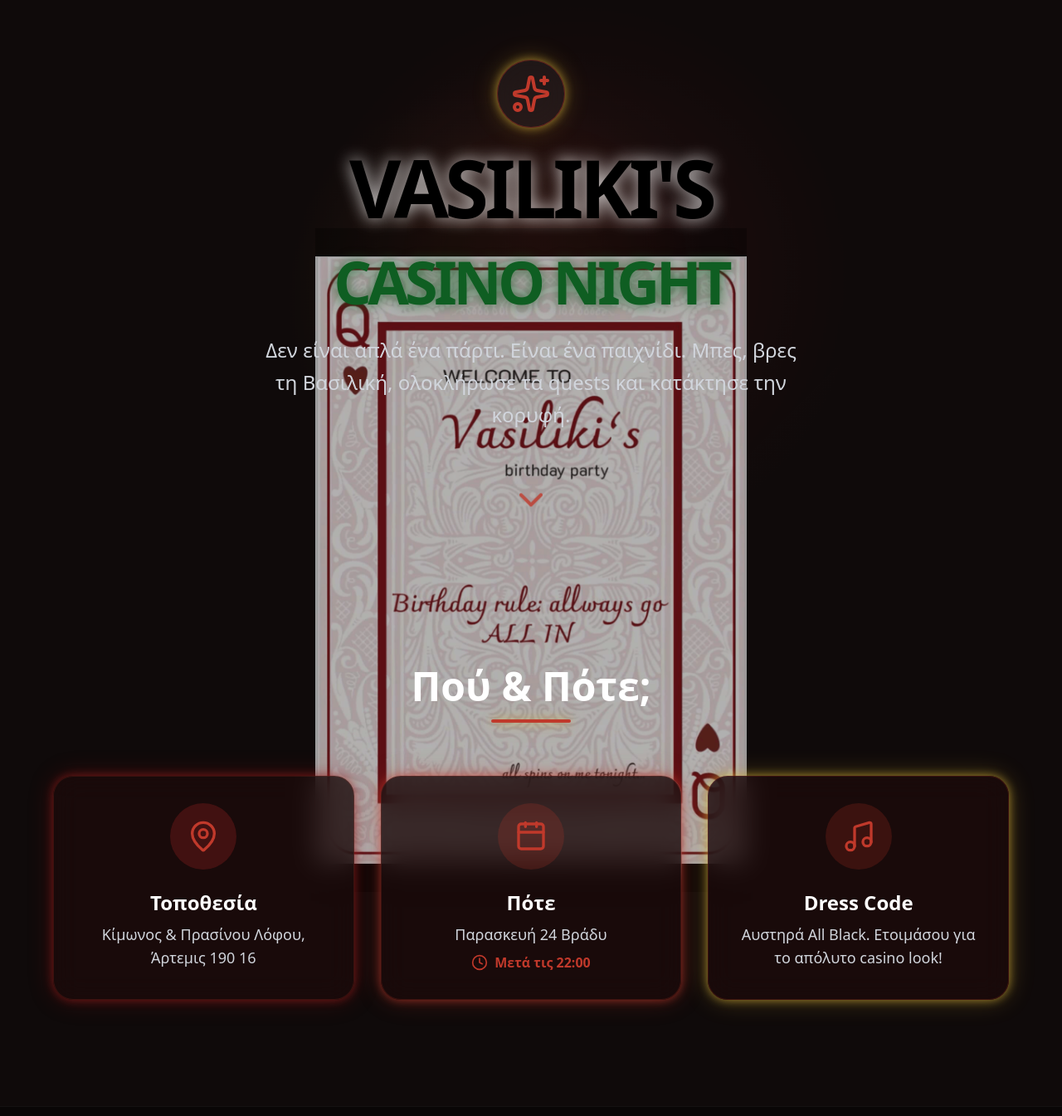
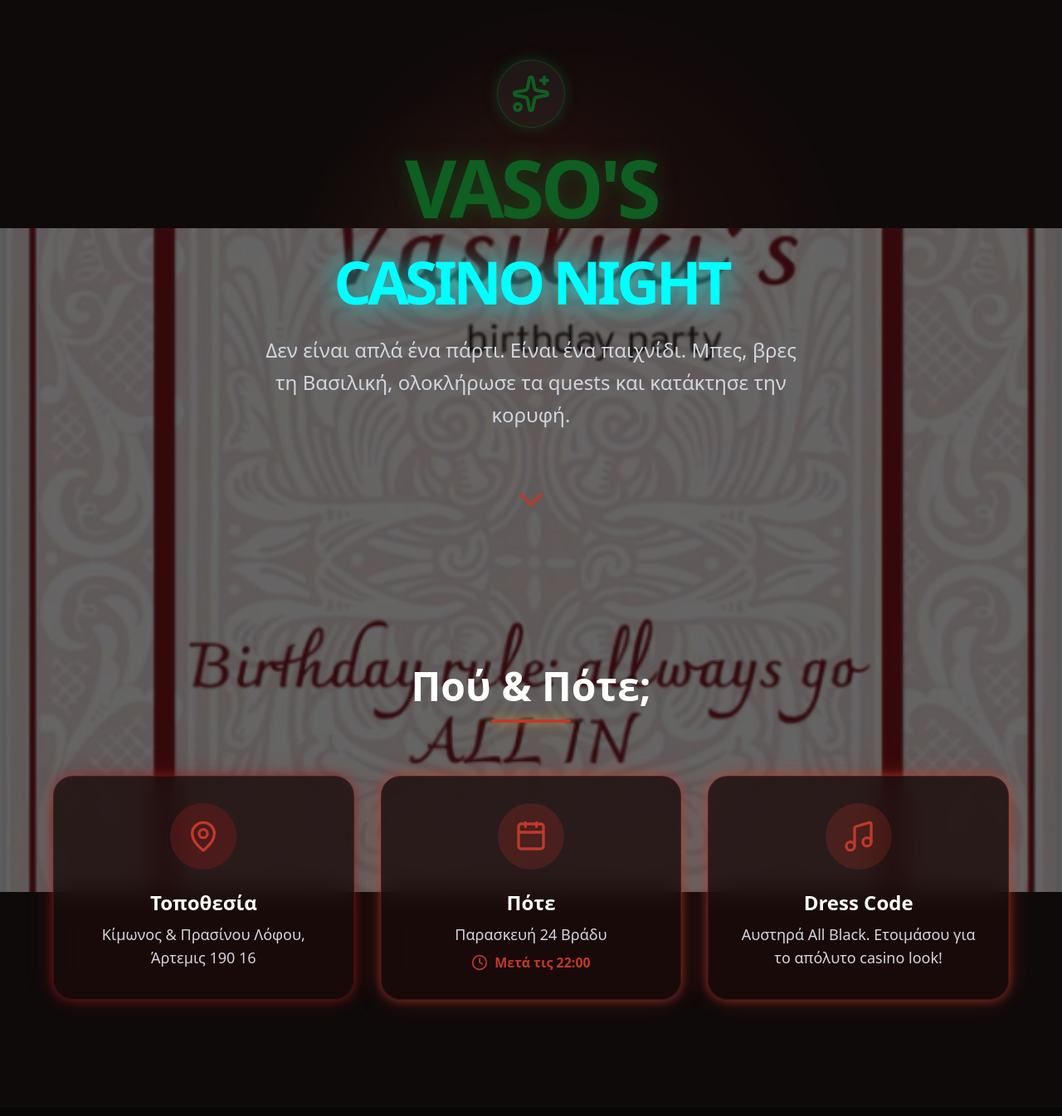
Before and after one commit to gamwmanos/vasos-party-app, a Next.js app: page / in a window 1280 px wide. Shown: the part 125-1470 px from the top of the page at 83% size. Built offline with nearby package versions, Linux system fonts and the light colour scheme.

Commit message:
Update quests, home design, and gallery lock logic

```diff
--- a/src/app/gallery/page.tsx
+++ b/src/app/gallery/page.tsx
@@ -21,6 +21,11 @@ export default function Gallery() {
   const router = useRouter();
   const [items, setItems] = useState<GalleryItem[]>([]);
   const [downloadingId, setDownloadingId] = useState<string | null>(null);
+  const [currentUserId, setCurrentUserId] = useState<string | null>(null);
+
+  useEffect(() => {
+    setCurrentUserId(localStorage.getItem("party_userId"));
+  }, []);
 
   useEffect(() => {
     const q = query(collection(db, "gallery"), orderBy("timestamp", "desc"));
@@ -112,6 +117,7 @@ export default function Gallery() {
                   <p className="text-sm text-gray-400">{quest.description}</p>
                 </div>
 
+                {questItems.some(item => item.userId === currentUserId) ? (
                   <div className="grid grid-cols-2 gap-4 sm:grid-cols-3 md:grid-cols-4">
                     {questItems.map((item, i) => (
                       <motion.div
@@ -148,6 +154,15 @@ export default function Gallery() {
                       </motion.div>
                     ))}
                   </div>
+                ) : (
+                  <div className="bg-white/5 border border-[#c0392b]/30 rounded-xl p-8 flex flex-col items-center justify-center text-center">
+                    <div className="w-12 h-12 bg-[#c0392b]/20 rounded-full flex items-center justify-center mb-3">
+                      <span className="text-2xl">🔒</span>
+                    </div>
+                    <p className="text-white font-medium mb-1">Κρυφό Περιεχόμενο</p>
+                    <p className="text-sm text-gray-400">Ανέβασε πρώτα τη δική σου φωτογραφία σε αυτό το quest για να δεις τι ανέβασαν οι άλλοι!</p>
+                  </div>
+                )}
               </div>
             );
           })}
--- a/src/app/page.tsx
+++ b/src/app/page.tsx
@@ -78,39 +78,15 @@ export default function Home() {
 
       {/* --- SECTION 1: HERO --- */}
       <section className="relative h-screen flex flex-col items-center justify-center pt-20 pb-10 z-10">
-        <motion.div style={{ y: heroY, opacity: heroOpacity }} className="absolute inset-0 z-0 flex items-center justify-center">
-          {/* Left decorative panel */}
-          <div className="absolute left-0 top-0 bottom-0 hero-side-panel relative overflow-hidden" style={{ width: 'calc((100vw - min(100vh * 0.65, 100vw)) / 2)' }}>
-            <div className="absolute inset-0" style={{
-              backgroundImage: `repeating-linear-gradient(0deg, transparent, transparent 28px, rgba(212,175,55,0.12) 28px, rgba(212,175,55,0.12) 29px), repeating-linear-gradient(90deg, transparent, transparent 28px, rgba(212,175,55,0.06) 28px, rgba(212,175,55,0.06) 29px)`
-            }} />
-            <div className="absolute inset-0 flex flex-col items-center justify-center gap-8 opacity-40">
-              {['♠','♥','♦','♣','♠','♥','♦','♣'].map((s,i) => <span key={i} className="text-4xl" style={{color: i%2===0 ? '#c0392b' : '#c0392b'}}>{s}</span>)}
-            </div>
-            <div className="absolute right-0 top-0 bottom-0 w-1 bg-gradient-to-b from-transparent via-[#c0392b] to-transparent opacity-60" />
-          </div>
-          {/* Center: the image fully visible */}
-          <div className="relative h-full" style={{ width: 'min(65vh, 100vw)', flexShrink: 0 }}>
-            <div className="absolute inset-0 bg-black/30 z-10" />
+        <motion.div style={{ y: heroY, opacity: heroOpacity }} className="absolute inset-0 z-0">
+          <div className="absolute inset-0 bg-black/50 z-10" />
           <Image
             src="/xarto.png"
             alt="Party Background"
             fill
-              className="object-contain object-center"
+            className="object-cover object-center opacity-80"
             priority
-              sizes="min(65vh, 100vw)"
           />
-          </div>
-          {/* Right decorative panel */}
-          <div className="absolute right-0 top-0 bottom-0 hero-side-panel relative overflow-hidden" style={{ width: 'calc((100vw - min(100vh * 0.65, 100vw)) / 2)' }}>
-            <div className="absolute inset-0" style={{
-              backgroundImage: `repeating-linear-gradient(0deg, transparent, transparent 28px, rgba(212,175,55,0.12) 28px, rgba(212,175,55,0.12) 29px), repeating-linear-gradient(90deg, transparent, transparent 28px, rgba(212,175,55,0.06) 28px, rgba(212,175,55,0.06) 29px)`
-            }} />
-            <div className="absolute inset-0 flex flex-col items-center justify-center gap-8 opacity-40">
-              {['♣','♦','♥','♠','♣','♦','♥','♠'].map((s,i) => <span key={i} className="text-4xl" style={{color: i%2===0 ? '#c0392b' : '#c0392b'}}>{s}</span>)}
-            </div>
-            <div className="absolute left-0 top-0 bottom-0 w-1 bg-gradient-to-b from-transparent via-[#c0392b] to-transparent opacity-60" />
-          </div>
         </motion.div>
 
         <div className="z-20 text-center flex flex-col items-center px-4 w-full max-w-5xl">
@@ -120,8 +96,8 @@ export default function Home() {
             transition={{ duration: 1, ease: "easeOut" }}
             className="mb-6 flex justify-center"
           >
-            <div className="p-4 bg-white/5 backdrop-blur-xl border border-[#c0392b]/40 rounded-full glow-cyan">
-              <Sparkles className="w-12 h-12 text-[#c0392b]" />
+            <div className="p-4 bg-white/5 backdrop-blur-xl border border-[#0f5e22]/60 rounded-full shadow-[0_0_15px_rgba(15,94,34,0.5)]">
+              <Sparkles className="w-12 h-12 text-[#0f5e22]" />
             </div>
           </motion.div>
 
@@ -129,12 +105,12 @@ export default function Home() {
             initial={{ y: 50, opacity: 0 }}
             animate={{ y: 0, opacity: 1 }}
             transition={{ duration: 0.8, delay: 0.2 }}
-            className="text-6xl md:text-8xl font-black mb-6 tracking-tighter"
+            className="text-6xl md:text-8xl font-black mb-6 tracking-tighter uppercase"
           >
-            <span className="text-black drop-shadow-[0_0_10px_rgba(255,255,255,0.8)] block mb-2">
-              VASILIKI'S
+            <span className="text-[#0f5e22] drop-shadow-[0_0_12px_rgba(15,94,34,0.6)] block mb-2">
+              VASO'S
             </span>
-            <span className="text-[#0f5e22] drop-shadow-[0_0_8px_rgba(15,94,34,0.8)] text-5xl md:text-7xl">CASINO NIGHT</span>
+            <span className="text-[#0ff] drop-shadow-[0_0_15px_rgba(0,255,255,0.7)] text-5xl md:text-7xl">CASINO NIGHT</span>
           </motion.h1>
 
           <motion.p
@@ -216,7 +192,7 @@ export default function Home() {
               whileInView={{ opacity: 1, x: 0 }}
               viewport={{ once: true }}
               transition={{ delay: 0.3 }}
-              className="bg-black/60 md:bg-[#1c0a0a]/80 backdrop-blur-sm md:backdrop-blur-lg border border-[#c0392b]/20 rounded-3xl p-8 flex flex-col items-center text-center hover:bg-[#1c0a0a] transition-all hover:-translate-y-2 glow-cyan group"
+              className="bg-black/60 md:bg-[#1c0a0a]/80 backdrop-blur-sm md:backdrop-blur-lg border border-[#c0392b]/20 rounded-3xl p-8 flex flex-col items-center text-center hover:bg-[#1c0a0a] transition-all hover:-translate-y-2 glow-pink group"
             >
               <div className="w-20 h-20 rounded-full bg-[#c0392b]/20 flex items-center justify-center mb-6 group-hover:bg-[#c0392b]/30 transition-colors">
                 <Music className="w-10 h-10 text-[#c0392b]" />
@@ -266,7 +242,7 @@ export default function Home() {
               transition={{ repeat: Infinity, duration: 4, ease: "easeInOut", delay: 2 }}
               className="absolute bottom-0 left-1/2 -translate-x-1/2 w-[65%] aspect-[4/5] rounded-3xl overflow-hidden border-4 border-[#c0392b] glow-pink z-30 shadow-2xl hover:scale-105 transition-transform"
             >
-              <Image src="/IMG_2226.png" alt="Vasiliki 3" fill sizes="(max-width: 768px) 65vw, 40vw" className="object-cover" priority />
+              <Image src="/IMG_2251.png" alt="Vasiliki 3" fill sizes="(max-width: 768px) 65vw, 40vw" className="object-cover" priority />
               <div className="absolute inset-0 bg-gradient-to-t from-[#c0392b]/40 to-transparent opacity-60"></div>
             </motion.div>
 
--- a/src/lib/quests.ts
+++ b/src/lib/quests.ts
@@ -14,8 +14,8 @@ export const QUESTS: Quest[] = [
   },
   {
     id: 'q2',
-    title: 'Triple Threat',
-    description: 'Πιες 3 σφηνάκια σερί (ανέβασε φωτό με τα άδεια ποτήρια).',
+    title: 'Roulette',
+    description: 'Όλοι πρέπει να πιουν σφηνάκι από την ρουλέτα!',
   },
   {
     id: 'q3',
@@ -46,5 +46,10 @@ export const QUESTS: Quest[] = [
     id: 'q8',
     title: 'DJ Apprentice',
     description: 'Βγάλε μια φωτογραφία με τον DJ του πάρτι.',
+  },
+  {
+    id: 'q9',
+    title: 'Get Inked!',
+    description: 'Κάνε ένα από τα αυτοκόλλητα τατού του πάρτι και ανέβασε φωτογραφία να το δούμε!',
   }
 ];
```
Lines whose indentation alone changed are shown as unchanged.
